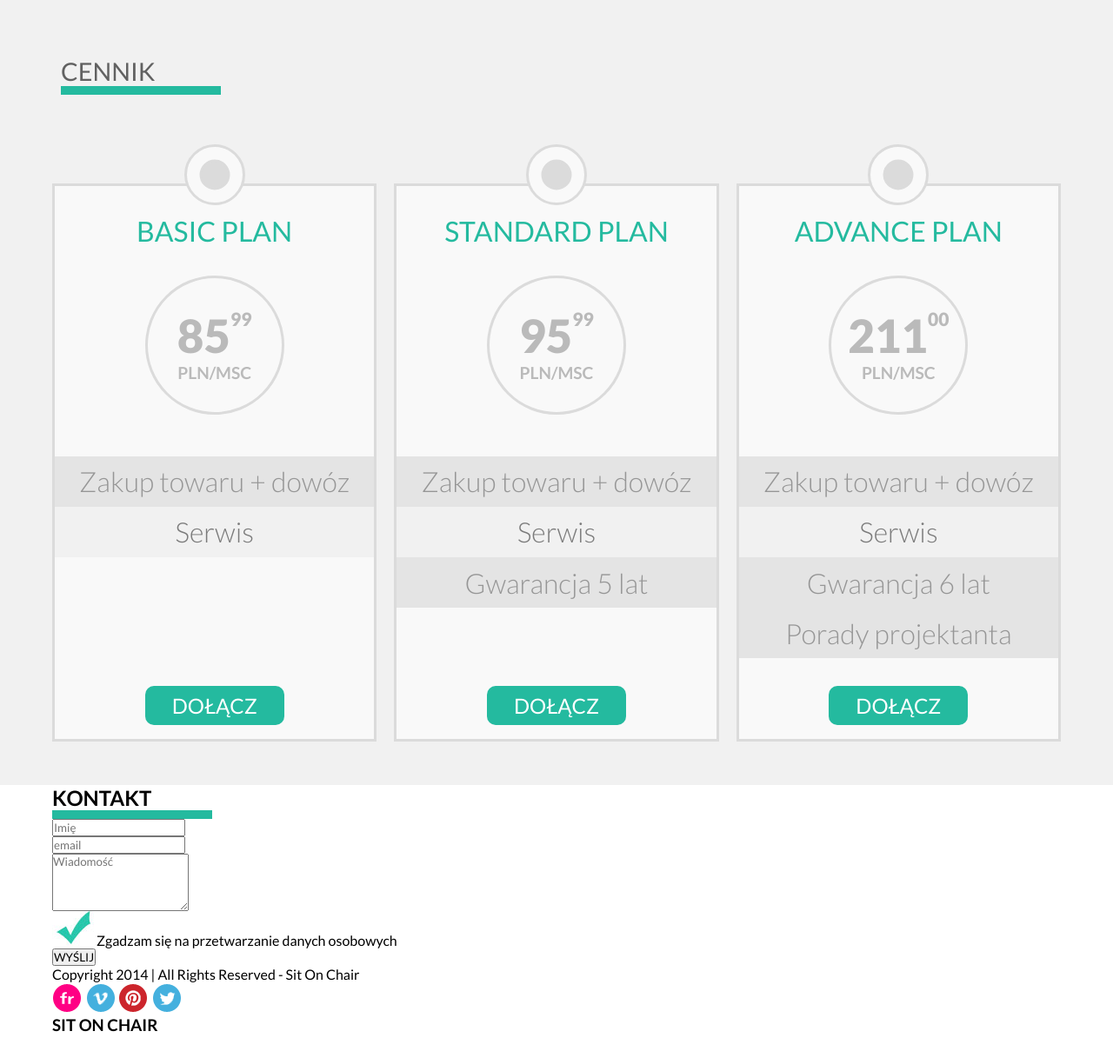
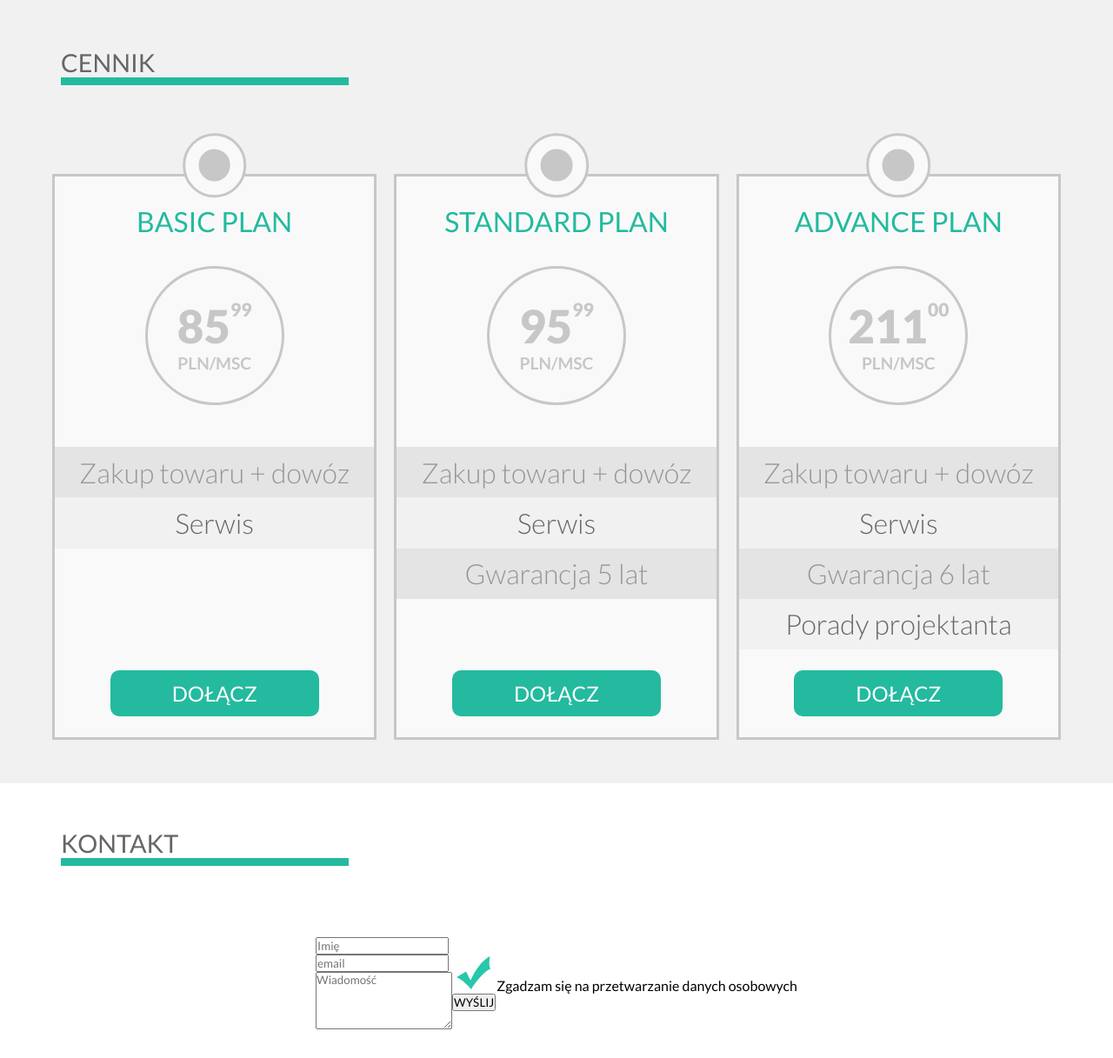
Before and after one commit to Robroots/SitOnChair, a website: page index.html in a window 1280 px wide. Shown: the part 885-2102 px from the top of the page at 87% size. Before the commit the page ends 2075 px from the top, so only its background shows below. Drawn offline with Linux system fonts and the light colour scheme.

Commit message:
Mixins/placeholders/vars updaated & better sizing of prices section

```diff
--- a/gulpfile.js
+++ b/gulpfile.js
@@ -13,7 +13,7 @@
     return gulp.src("scss/main.scss")
       .pipe(sourcemaps.init())
       .pipe(sass({
-        outputStyle: 'compact',
+        outputStyle: 'compressed',
         sourceComments: 'map'
       }).on("error", sass.logError))
       .pipe(autoprefixer({
--- a/index.html
+++ b/index.html
@@ -58,19 +58,16 @@
                 <img src="./images/box1_img.jpg" alt="">
                 <div class="text-block">
                     <h2>Chair CLAIR</h2>
-                    <div class="underline"></div>
                 </div>
             </div>
             <div class="products-img-relative">
             <img src="./images/box2_img.jpg" alt="">
                 <div class="text-block">
                     <h2>Chair MARGARITA</h2>
-                    <div class="underline"></div>
                 </div>
             </div>
             <div class="products-description">
                 <h2>Finds all inputs</h2>
-                <div class="underline"></div>
                 <p>
                     Lorem, ipsum dolor sit amet consectetur adipisicing elit. Optio nostrum at ullam, tenetur vitae deserunt soluta nulla in consectetur incidunt quaerat numquam odit labore saepe officia.
                 </p>
@@ -82,10 +79,7 @@
     </section>
     <section class="prices">
         <div class="container">
-            <h2 class="section-header">
-                CENNIK
-                <div class="underline"></div>
-            </h2>
+            <h2 class="section-header">CENNIK</h2>
             <div class="prices-wrapper">
                 <div class="prices-box">
                     <div class="circle"></div>
@@ -144,13 +138,10 @@
             </div>
         </div>
     </section>
-    <section class="container">
-        <div class="center">
-                <h2 class="section-header">
-                    KONTAKT
-                    <div class="underline"></div>
-                </h2>
-                <div class="flex">
+    <section class="contact">
+        <div class="container">
+                <h2 class="section-header">KONTAKT</h2>
+                <div class="prices-wrapper">
                     <div class="contact-box">
                         <form action="">
                             <div class="form-input">
--- a/scss/main.scss
+++ b/scss/main.scss
@@ -9,3 +9,4 @@
 @import "./scss/partials/gallery";
 @import "./partials/products";
 @import "./partials/prices";
+@import "./partials/contact";
--- a/scss/modules/_base.scss
+++ b/scss/modules/_base.scss
@@ -23,8 +23,10 @@
     font-weight: bolder;
 }
 
-.underline {
-    width: 11.5rem;
-    height: 10px;
-    background-color: #24BA9F;
+.prices-box:first-of-type li:nth-of-type(3), .prices-box:first-of-type li:nth-of-type(4) {
+    visibility: hidden;
 }
+
+.prices-box:nth-of-type(2) li:nth-of-type(4) {
+    visibility: hidden;
+}
--- a/scss/modules/_mixins.scss
+++ b/scss/modules/_mixins.scss
@@ -1,16 +1,3 @@
-@mixin button($fontSize, $width, $margin, $padding) {
-    text-decoration: none;
-    background-color: #24BA9F;
-    border-radius: 10px;
-    border: none;
-    color: white;
-    font-size: $fontSize;
-    padding: $padding;
-    width: $width;
-    margin: $margin;
-    cursor: pointer;
-}
-
 @mixin tablet{
     @media (min-width: 640px){
         @content;
@@ -22,3 +9,93 @@
         @content;
     }
 }
+
+@mixin button($fontSize, $width, $margin, $padding) {
+    text-decoration: none;
+    background-color: $secondary-color;
+    border-radius: 10px;
+    border: none;
+    color: white;
+    font-size: $fontSize;
+    padding: $padding;
+    width: $width;
+    margin: $margin;
+    cursor: pointer;
+}
+%gallery-gradient {
+    background: rgba(255,255,255,1);
+    background: -moz-linear-gradient(top, rgba(255,255,255,1) 0%, rgba(224,224,224,1) 100%);
+    background: -webkit-gradient(left top, left bottom, color-stop(0%, rgba(255,255,255,1)), color-stop(100%, rgba(224,224,224,1)));
+    background: -webkit-linear-gradient(top, rgba(255,255,255,1) 0%, rgba(224,224,224,1) 100%);
+    background: -o-linear-gradient(top, rgba(255,255,255,1) 0%, rgba(224,224,224,1) 100%);
+    background: -ms-linear-gradient(top, rgba(255,255,255,1) 0%, rgba(224,224,224,1) 100%);
+    background: linear-gradient(to bottom, rgba(255,255,255,1) 0%, rgba(224,224,224,1) 100%);
+    filter: progid:DXImageTransform.Microsoft.gradient( startColorstr='#ffffff', endColorstr='#e0e0e0', GradientType=0 );
+}
+
+%products-border{
+    border: solid 2px $boxes-border-color;
+}
+
+
+%prices-circle-top{
+    height: 4.6em;
+    width: 4.6em;
+    position: absolute;
+    border-radius: 50%;
+    border: inherit;
+    box-sizing: border-box;
+    background-color: inherit;
+    z-index: 1;
+    display: inline-block;
+    left: 50%;
+    top: -2%;
+    transform: translate(-50%, -50%);
+}
+
+%prices-circle-inner{
+    position: absolute;
+    border-radius: 50%;
+    height: 2.3em;
+    width: 2.3em;
+    left: 50%;
+    top: -2%;
+    border: 3px solid $boxes-border-color;
+    box-sizing: border-box;
+    background-color: $boxes-border-color;
+    z-index: 2;
+    display: inline-block;
+    transform: translate(-50%, -50%);
+}
+
+%prices-li-even{
+    background-color: $boxes-li-even-bg-color;
+    color: $boxes-li-even-color;
+}
+
+%underline{
+    &::after{
+        content: "";
+        display: block;
+        width: 11.5em;
+        max-width: 100%;
+        height: 0.6rem;
+        background-color: #24BA9F;
+        margin: 0 auto;
+        @include tablet{
+            margin: 0;
+        }
+    }
+}
+
+%section-headers{
+    color: $font-color-alt;
+    font-weight: 400;
+    font-size: 1.8em;
+    padding: 1.8em 10px;
+    text-align: center;
+    @extend %underline;
+    @include tablet{
+        text-align: left;
+    }
+}
--- a/scss/modules/_variables.scss
+++ b/scss/modules/_variables.scss
@@ -1,49 +1,16 @@
 $header-bgcolor: black;
 $font-color-primary: black;
+$font-color-secondary: #7B7B7B;
+$font-color-alt:#666666;
 $secondary-color: #24BA9F;
 
-%gallery-gradient {
-    background: rgba(255,255,255,1);
-    background: -moz-linear-gradient(top, rgba(255,255,255,1) 0%, rgba(224,224,224,1) 100%);
-    background: -webkit-gradient(left top, left bottom, color-stop(0%, rgba(255,255,255,1)), color-stop(100%, rgba(224,224,224,1)));
-    background: -webkit-linear-gradient(top, rgba(255,255,255,1) 0%, rgba(224,224,224,1) 100%);
-    background: -o-linear-gradient(top, rgba(255,255,255,1) 0%, rgba(224,224,224,1) 100%);
-    background: -ms-linear-gradient(top, rgba(255,255,255,1) 0%, rgba(224,224,224,1) 100%);
-    background: linear-gradient(to bottom, rgba(255,255,255,1) 0%, rgba(224,224,224,1) 100%);
-    filter: progid:DXImageTransform.Microsoft.gradient( startColorstr='#ffffff', endColorstr='#e0e0e0', GradientType=0 );
-}
+$products-textblock-bg-color: #ffffff80;
 
-%products-border{
-    border: solid 2px #DBDBDB;
-}
+$boxes-border-color: hsl(0, 0%, 78%);
+$boxes-bg-color:#F9F9F9;
 
+$boxes-li-bg-color: #E4E4E4;
+$boxes-li-color:#969696;
 
-%prices-circle-top{
-    height: 70px;
-    width: 70px;
-    position: absolute;
-    border-radius: 50%;
-    border: inherit;
-    box-sizing: border-box;
-    background-color: inherit;
-    z-index: 1;
-    display: inline-block;
-    left: 50%;
-    top: -2%;
-    transform: translate(-50%, -50%);
-}
-
-%prices-circle-inner{
-    position: absolute;
-    border-radius: 50%;
-    height: 35px;
-    width: 35px;
-    left: 50%;
-    top: -2%;
-    border: 3px solid #DBDBDB;
-    box-sizing: border-box;
-    background-color: #DBDBDB;
-    z-index: 2;
-    display: inline-block;
-    transform: translate(-50%, -50%);
-}
+$boxes-li-even-bg-color:#F1F1F1;
+$boxes-li-even-color: $font-color-alt;
--- /dev/null
+++ b/scss/partials/_contact.scss
@@ -0,0 +1,5 @@
+.contact{
+    .section-header{
+        @extend %section-headers;
+    }
+}
--- a/scss/partials/_prices.scss
+++ b/scss/partials/_prices.scss
@@ -5,10 +5,7 @@
         background: inherit;
         padding: 20px 20px;
         .section-header {
-            color: #616161;
-            font-weight: 400;
-            font-size: 1.8em;
-            padding: 1.8em 10px;
+            @extend %section-headers;
         }
     }
 }
@@ -22,13 +19,14 @@
 }
 
 .prices-box {
+    font-size: 0.7rem;  // Here change size of whole box
     text-align: center;
-    border: solid 3px #DBDBDB;
+    border: solid 3px $boxes-border-color;
     position: relative;
     flex-grow: 1;
-    background-color: #F9F9F9;
+    background-color: $boxes-bg-color;
     margin: 10px 10px 50px 10px;
-    max-width: 480px;
+    max-width: 350px;
     .circle {
         @extend %prices-circle-top;
     }
@@ -38,32 +36,32 @@
     h3 {
         color: $secondary-color;
         font-weight: 400;
-        font-size: 2rem;
-        padding: 2rem 0;
+        font-size: 2em;
+        padding: 1em 0;
     }
     .circle-price {
         display: flex;
         flex-direction: column;
         justify-content: center;
         box-sizing: border-box;
-        border: solid 3px #DBDBDB;
-        width: 10rem;
-        height: 10rem;
+        border: solid 3px $boxes-border-color;
+        width: 10em;
+        height: 10em;
         border-radius: 50%;
         margin: 0 auto;
-        margin-bottom: 3rem;
+        margin-bottom: 3em;
         * {
-            color: #BABABA;
+            color: $boxes-border-color;
         }
         .price {
             display: flex;
-            font-size: 3.3rem;
+            font-size: 3.3em;
             font-weight: 900;
             position: relative;
             justify-content: center;
         }
         .pln-msc {
-            font-size: 1.2rem;
+            font-size: 1.2em;
             font-weight: 700;
         }
         .upper-index {
@@ -77,19 +75,20 @@
         display: block;
         font-size: 2em;
         font-weight: 300;
-        background-color: #E4E4E4;
+        background-color: $boxes-li-bg-color;
         padding: 0.3em;
-        color: #969696;
+        color: $boxes-li-color;
 
     }
-    li:nth-of-type(2), .prices-box li:nth-of-type(4) {
-        background-color: #F1F1F1;
-        color: #7B7B7B;
+    li:nth-of-type(2),li:nth-of-type(4) {
+        @extend %prices-li-even;
     }
     .box-button {
-        @include button(1.5rem, 10rem, 2rem 1rem 1rem 1rem, 0.5rem 0);
+        @include button(1.5em, 10em, 1em 1em 1em 1em, 0.5em 0);
     }
     @include desktop{
+        font-size: 1rem;
+        max-width: 450px;
         width: 30%;
         margin: 20px 20px 0 0;
         &:last-of-type{
@@ -97,21 +96,3 @@
         }
     }
 }
-
-
-
-
-
-
-
-
-
-
-
-.prices-box:first-of-type li:nth-of-type(3), .prices-box:first-of-type li:nth-of-type(4) {
-    visibility: hidden;
-}
-
-.prices-box:nth-of-type(2) li:nth-of-type(4) {
-    visibility: hidden;
-}
--- a/scss/partials/_products.scss
+++ b/scss/partials/_products.scss
@@ -18,10 +18,11 @@
         .text-block {
             position: absolute;
             bottom: 5%;
-            background-color: hsla(0, 0%, 100%, 0.5);
+            background-color: $products-textblock-bg-color;
             width: 100%;
             bottom: 20px;
             padding: 1rem 1rem 2rem 2rem;
+            @extend %underline;
         }
 
     }
@@ -36,7 +37,7 @@
         p {
             padding: 1em 0;
             font-size: 1.2rem;
-            color: #9C9C9C;
+            color: $font-color-secondary;
         }
     }
     @include desktop{
```
Also changed, not shown: css/main.css.
